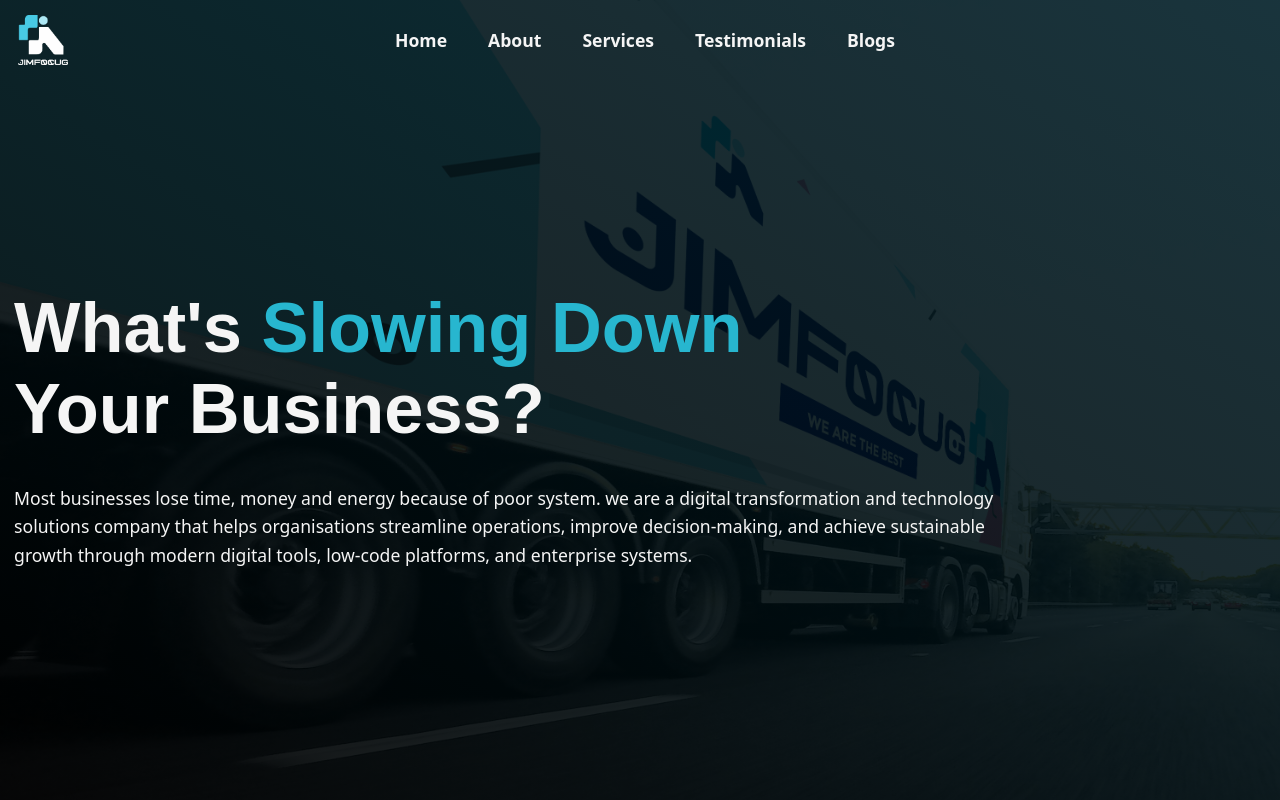
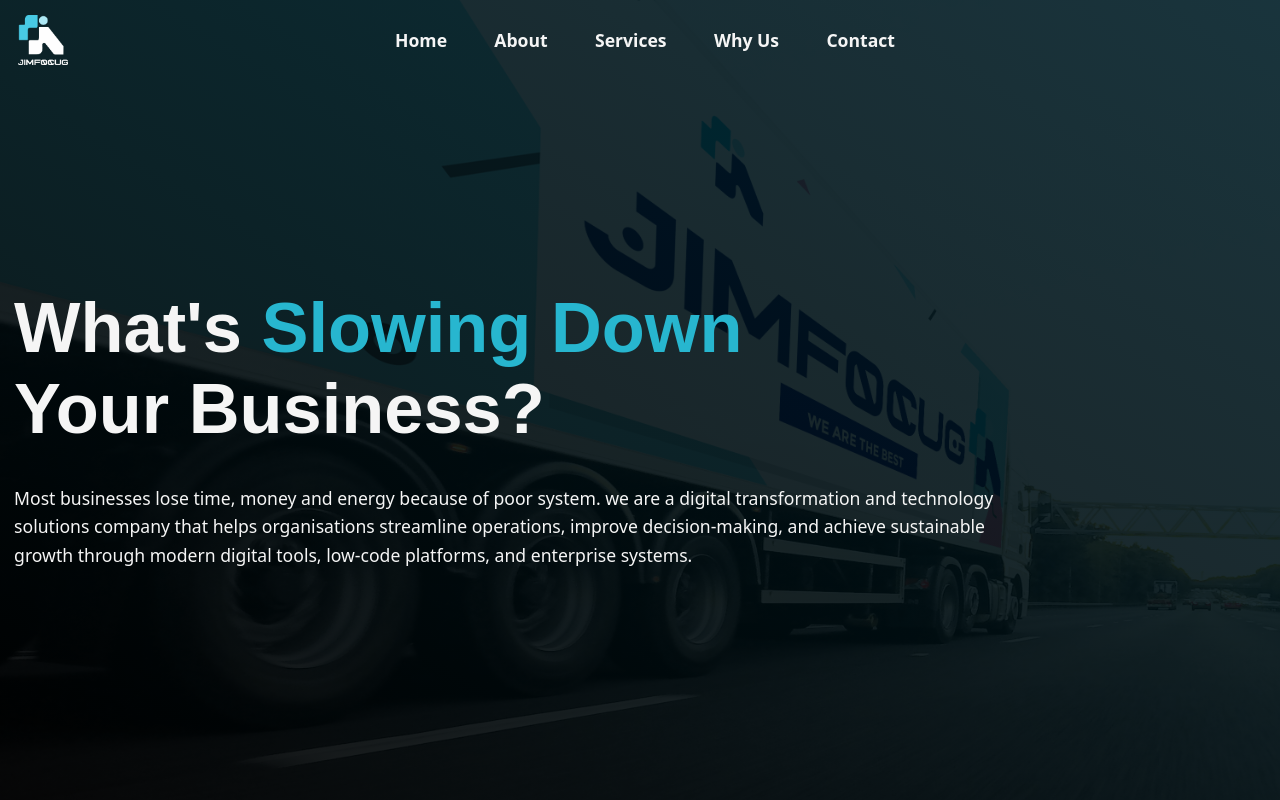
Before and after one commit to Danny-Py5/jimfocug-temp, a React (Vite) app: page / in a window 1280 px wide. Shown: the top 800 px of the page. Built offline with nearby package versions, Linux system fonts and the light colour scheme.

Commit message:
fix section linking

```diff
--- a/src/components/Contact.jsx
+++ b/src/components/Contact.jsx
@@ -16,7 +16,7 @@ const Contact = () => {
   };
 
   return (
-    <section className="contact padding section-wrapper-padding">
+    <section className="contact padding section-wrapper-padding" id="contact">
       <div className="contact__wrapper section-wrapper">
         <h2 className="contact__title">
           Ready to transform your <span>processes and systems</span>? Let’s talk.
--- a/src/components/Header.jsx
+++ b/src/components/Header.jsx
@@ -49,29 +49,30 @@ export function Header() {
           <nav className="header__nav">
             <ul className="header__ul">
               <li>
-                <Link className="header__a" to="#">
+                <a className="header__a" href="#">
                   Home
-                </Link>
+                </a>
               </li>
               <li>
-                <Link className="header__a" to="#">
+                <a className="header__a" href="#">
                   About
-                </Link>
+                </a>
+              </li>
+
+              <li>
+                <a className="header__a" href="#services">
+                  Services
+                </a>
               </li>
               <li>
-                <Link className="header__a" to="#services">
-                  Services
-                </Link>
+                <a className="header__a" href="#why-us">
+                  Why Us
+                </a>
               </li>
               <li>
-                <Link className="header__a" to="#">
-                  Testimonials
-                </Link>
-              </li>
-              <li>
-                <Link className="header__a" to="#">
-                  Blogs
-                </Link>
+                <a className="header__a" href="#contact">
+                  Contact
+                </a>
               </li>
             </ul>
           </nav>
--- a/src/components/WhyChoose.jsx
+++ b/src/components/WhyChoose.jsx
@@ -30,7 +30,7 @@ export function WhyChoose() {
   ];
 
   return (
-    <section className="whychoose section">
+    <section className="whychoose section" id="why-us">
       <div className="section-wrapper section-wrapper-padding padding">
         <h2 className="whychoose-title">
           Why Choose <span>JIMFOCUG</span>
```
